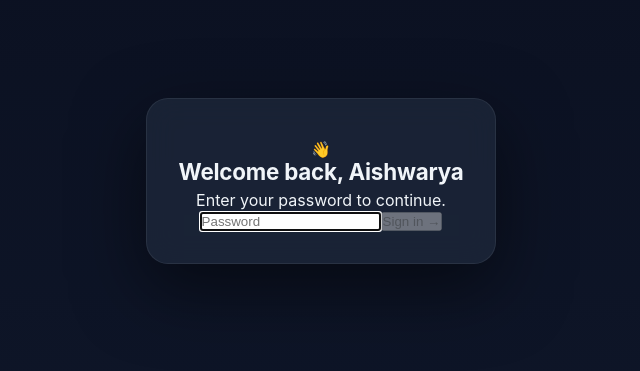
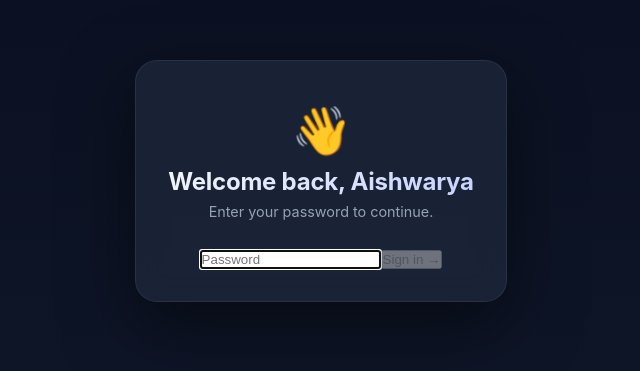
Before and after one commit to Tribhuvan-26/animal-nutrition, a Next.js app: page /login in a window 1280 px wide. Shown: the part 219-590 px from the top of the page, without its empty margins (319-959 px from the left). Built offline with nearby package versions, Linux system fonts and the light colour scheme.

Commit message:
Style login emoji with waving animation + gradient title text

```diff
--- a/app/globals.css
+++ b/app/globals.css
@@ -338,6 +338,39 @@ h1 {
   text-align: center;
 }
 
+.login-emoji {
+  font-size: 3rem;
+  margin-bottom: 0.5rem;
+  animation: wave 1.8s ease-in-out infinite;
+  transform-origin: 70% 70%;
+  display: inline-block;
+}
+
+@keyframes wave {
+  0%, 60%, 100% { transform: rotate(0deg); }
+  10% { transform: rotate(14deg); }
+  20% { transform: rotate(-8deg); }
+  30% { transform: rotate(14deg); }
+  40% { transform: rotate(-4deg); }
+  50% { transform: rotate(10deg); }
+}
+
+.login-title {
+  font-size: 1.5rem;
+  font-weight: 700;
+  margin-bottom: 0.4rem;
+  background: linear-gradient(135deg, #f1f5f9 0%, #c7d2fe 100%);
+  -webkit-background-clip: text;
+  background-clip: text;
+  -webkit-text-fill-color: transparent;
+}
+
+.login-subtitle {
+  color: #94a3b8;
+  font-size: 0.9rem;
+  margin-bottom: 1.75rem;
+}
+
 /* ---- Footer ---- */
 
 .footer {
```
